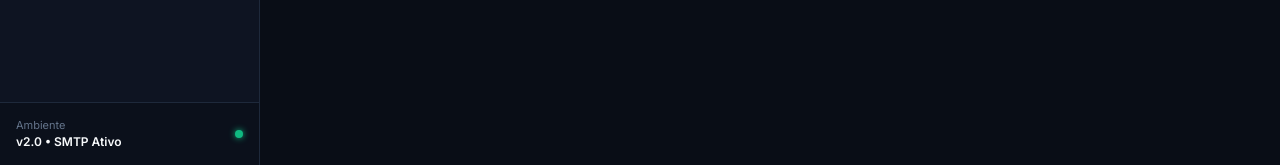
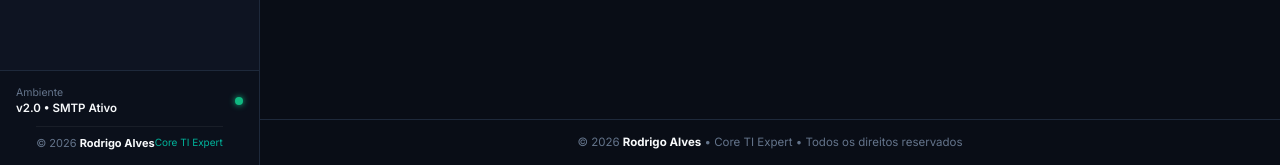
Before and after one commit to rodrigoalves022/Sistema_Emails, a React (Vite) app in the folder EnvioEmails/frontend/: page /dashboard in a window 1280 px wide. Shown: the part 635-800 px from the top of the page. Built offline with nearby package versions, Linux system fonts and the light colour scheme; no server answers.

Commit message:
feat: Adicionado copyright Rodrigo Alves e multi-selecao de rotinas no disparo direto

```diff
--- a/EnvioEmails/frontend/src/App.jsx
+++ b/EnvioEmails/frontend/src/App.jsx
@@ -24,7 +24,8 @@ function AppLayout() {
       <Sidebar />
       <div className="main-content-wrapper">
         <Header />
-        <main style={{ flex: 1 }}>
+        <main style={{ flex: 1, display: 'flex', flexDirection: 'column' }}>
+          <div style={{ flex: 1 }}>
             <Routes>
               <Route path="/" element={<Navigate to="/dashboard" replace />} />
               <Route path="/dashboard" element={<Dashboard />} />
@@ -41,6 +42,10 @@ function AppLayout() {
               <Route path="/configuracoes" element={<Configuracoes />} />
               <Route path="*" element={<Navigate to="/dashboard" replace />} />
             </Routes>
+          </div>
+          <footer style={{ textAlign: 'center', padding: '14px 24px', fontSize: '11.5px', color: 'var(--text-muted)', borderTop: '1px solid var(--border-subtle)', background: 'var(--bg-app)' }}>
+            <span>© {new Date().getFullYear()} <strong style={{ color: 'var(--text-primary)' }}>Rodrigo Alves</strong> • Core TI Expert • Todos os direitos reservados</span>
+          </footer>
         </main>
       </div>
     </div>
--- a/EnvioEmails/frontend/src/components/Sidebar.jsx
+++ b/EnvioEmails/frontend/src/components/Sidebar.jsx
@@ -161,10 +161,11 @@ export default function Sidebar() {
       </nav>
 
       {/* Footer */}
-      <div className="sidebar-footer">
+      <div className="sidebar-footer" style={{ display: 'flex', flexDirection: 'column', gap: '8px', padding: '14px 16px', borderTop: '1px solid var(--border-subtle)' }}>
+        <div style={{ display: 'flex', alignItems: 'center', justifyContent: 'space-between', width: '100%' }}>
           <div style={{ display: 'flex', flexDirection: 'column' }}>
-          <span style={{ fontSize: '11px', color: 'var(--text-muted)' }}>Ambiente</span>
-          <span style={{ fontSize: '12px', fontWeight: '600', color: 'var(--text-primary)' }}>
+            <span style={{ fontSize: '10.5px', color: 'var(--text-muted)' }}>Ambiente</span>
+            <span style={{ fontSize: '11.5px', fontWeight: '600', color: 'var(--text-primary)' }}>
               v2.0 • SMTP Ativo
             </span>
           </div>
@@ -178,6 +179,11 @@ export default function Sidebar() {
             }}
           />
         </div>
+        <div style={{ fontSize: '11px', color: 'var(--text-muted)', borderTop: '1px solid rgba(255,255,255,0.06)', paddingTop: '8px', display: 'flex', alignItems: 'center', justifyContent: 'space-between' }}>
+          <span>© {new Date().getFullYear()} <strong style={{ color: 'var(--text-primary)' }}>Rodrigo Alves</strong></span>
+          <span style={{ fontSize: '10px', color: 'var(--brand-teal)' }}>Core TI Expert</span>
+        </div>
+      </div>
     </aside>
   );
 }
```
Lines whose indentation alone changed are shown as unchanged.
